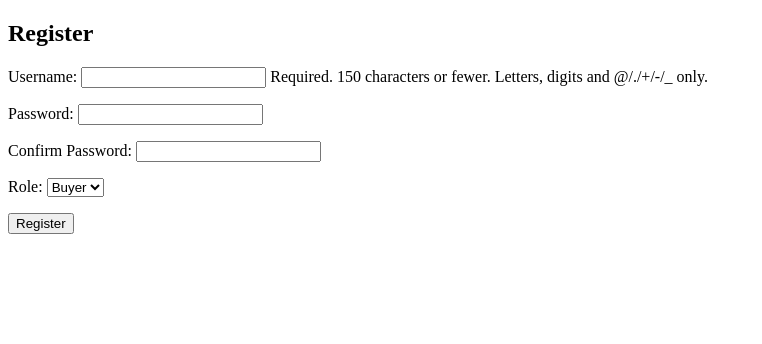
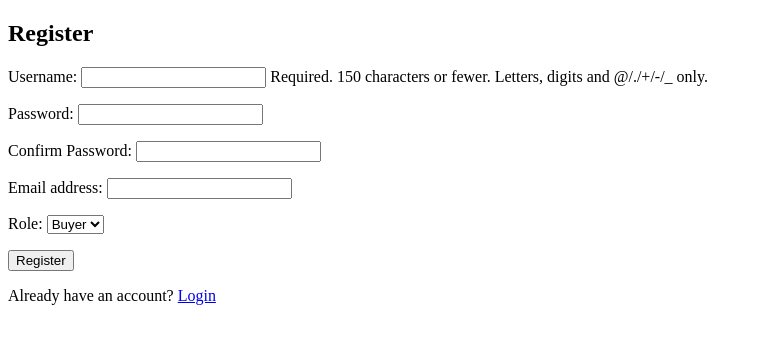
Before and after one commit to pbadmus/Real-estate, a Django app: page /register/ in a window 1280 px wide. Shown: the top 344 px of the page, without its empty margins (0-762 px from the left). Run offline with Django 3.2, Linux system fonts and the light colour scheme.

Commit message:
Added the email address field during registration

```diff
--- a/Estate_proj/estProject/estApp/forms.py
+++ b/Estate_proj/estProject/estApp/forms.py
@@ -8,19 +8,22 @@ ROLE_CHOICES = [
 ]
 
 class RegisterUser(forms.ModelForm):
-    password = forms.CharField(widget=forms.PasswordInput)
+    password = forms.CharField(widget=forms.PasswordInput, label="Password")
     password_confirm = forms.CharField(widget=forms.PasswordInput, label="Confirm Password")
     role = forms.ChoiceField(choices=ROLE_CHOICES, label="Role")
 
     class Meta:
         model = User
-        fields = ["username", "password", "password_confirm", "role"]
+        fields = ["username","password", "password_confirm","email", "role"]
 
         # This is to check if the user enter two matching passwords
         def clean(self):
             cleaned_data = super().clean()
             password = cleaned_data.get('password')
             password_confirm = cleaned_data.get('password_confirm')
+
+            # the verfication email can be sent here
+
             if password and password_confirm and password != password_confirm:
                 raise forms.ValidationError("Passwords do not match!")
             return cleaned_data
--- a/Estate_proj/estProject/estApp/templates/accounts/login.html
+++ b/Estate_proj/estProject/estApp/templates/accounts/login.html
@@ -11,6 +11,7 @@
         <h2>Login</h2>
         <form method="post">
             {% csrf_token %}
+
             <div class="form-group">
                 <label for="id_username">Username:</label>
                 <input type="text" name="username" id="id_username" class="form-control" required>
--- a/Estate_proj/estProject/estApp/templates/accounts/register.html
+++ b/Estate_proj/estProject/estApp/templates/accounts/register.html
@@ -15,6 +15,7 @@
             {{form.as_p}}
             <button type="submit">Register</button>
         </form>
+        <p>Already have an account? <a href="{% url 'login' %}">Login</a></p>
     </div>
 </body>
 </html>
--- a/Estate_proj/estProject/estApp/templates/estApp/home.html
+++ b/Estate_proj/estProject/estApp/templates/estApp/home.html
@@ -1,3 +1,5 @@
+{% load static %}
+
 <!DOCTYPE html>
 <html>
 <head>
--- a/Estate_proj/estProject/estApp/views.py
+++ b/Estate_proj/estProject/estApp/views.py
@@ -16,9 +16,10 @@ def register_view(request):
     if request.method == "POST":
         form = RegisterUser(request.POST)
         if form.is_valid():
+            email = form.cleaned_data.get('email')
             username = form.cleaned_data.get('username')
             password = form.cleaned_data.get('password')
-            user = User.objects.create_user(username=username, password=password)
+            user = User.objects.create_user(email=email,username=username, password=password)
             login(request, user)
             return redirect('home')
 
```
Also changed, not shown: Estate_proj/estProject/db.sqlite3.
